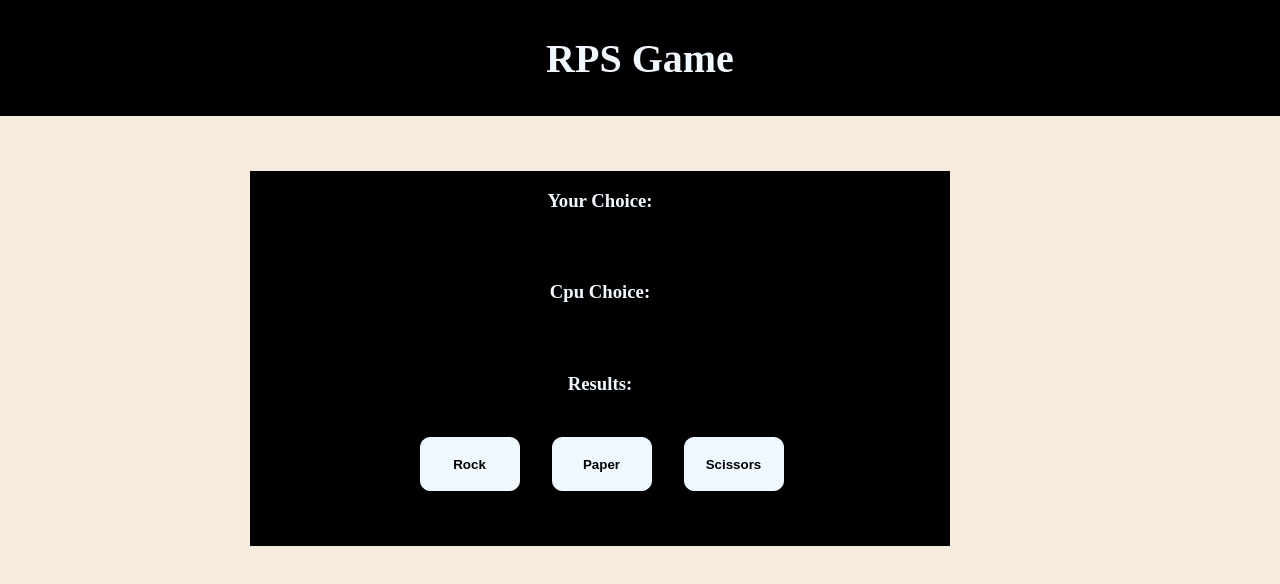
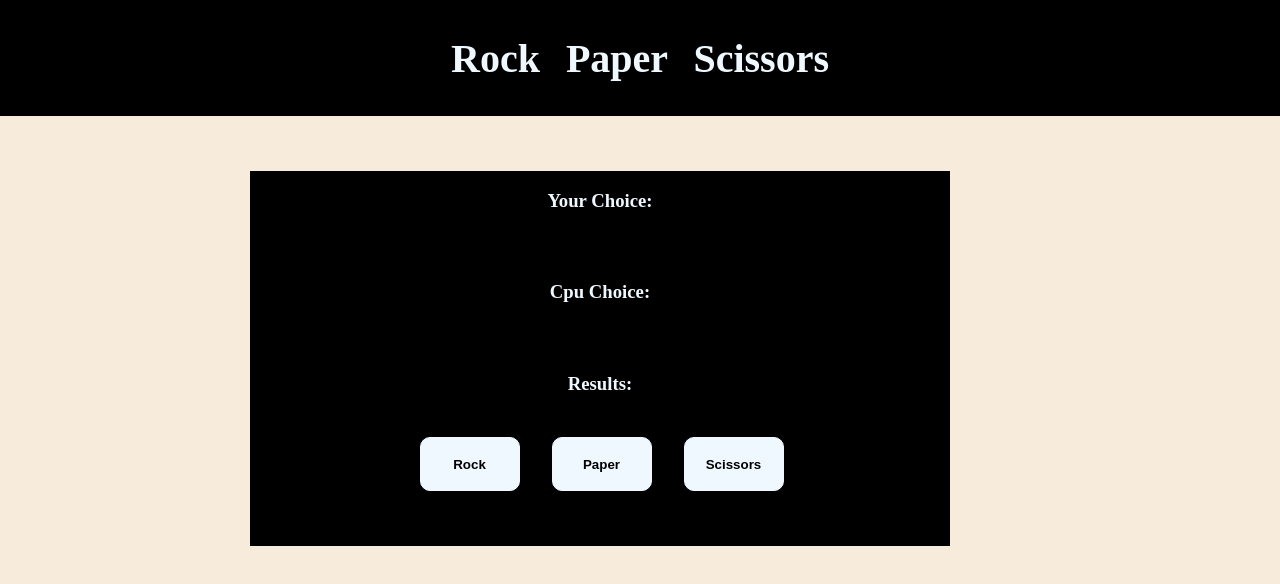
Before and after one commit to Fjean0522/rps-game, a plain HTML site: page index.html in a window 1280 px wide. Drawn offline with Linux system fonts and the light colour scheme.

Commit message:
Update header title
add word spacing

```diff
--- a/index.html
+++ b/index.html
@@ -10,7 +10,7 @@
 <body>
 <!-- HEADER -->
     <div class="header">
-        <h1>RPS Game</h1>
+        <h1>Rock Paper Scissors</h1>
     </div>
 
 <!-- GAME DISPLAY -->
--- a/styles.css
+++ b/styles.css
@@ -15,6 +15,10 @@ body {
     color: aliceblue;
     height: 116px;
     font-size: 20px;
+}
+
+.header h1 {
+    word-spacing: 16px;
 }
 
 /* GAME */
```
